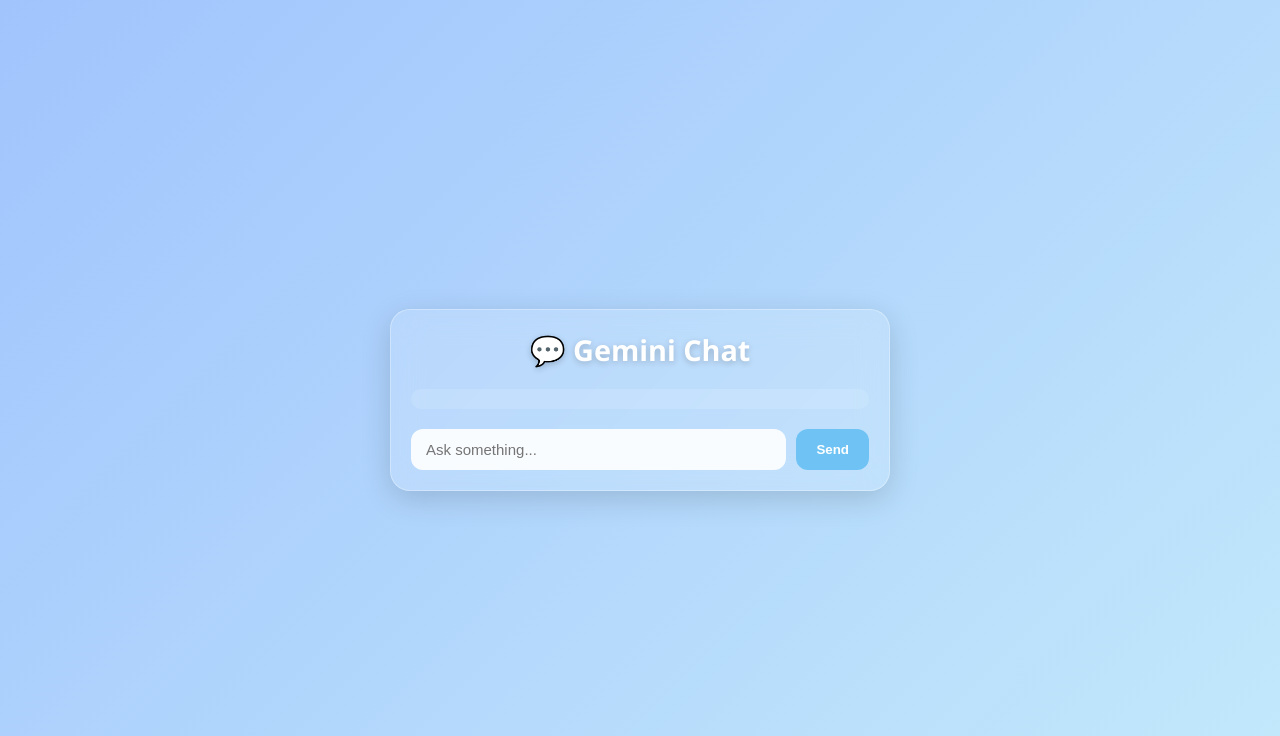
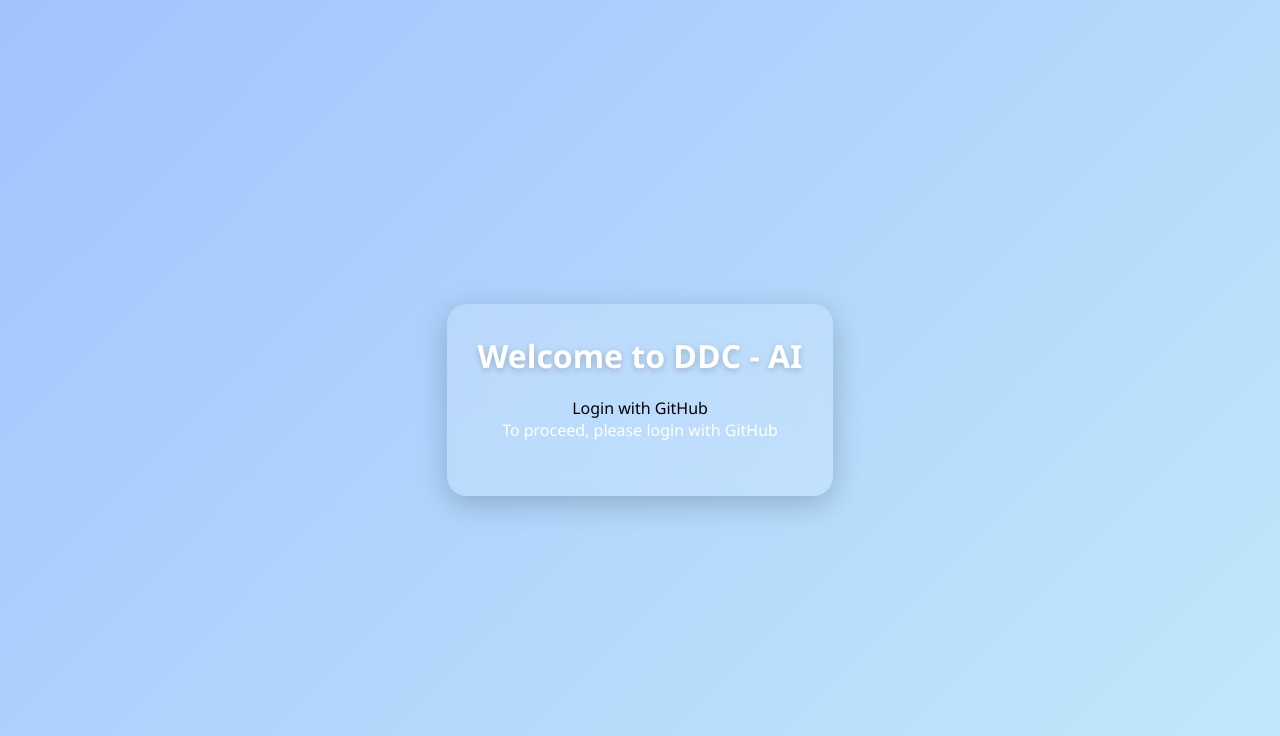
Before and after one commit to Poushali-02/ai-search-engine, a Flask app: page / in a window 1280 px wide. Shown: the top 736 px of the page. Run offline with Flask 3, Linux system fonts and the light colour scheme.

Commit message:
github integrated with db

```diff
--- a/app.py
+++ b/app.py
@@ -1,18 +1,98 @@
-from flask import Flask, render_template, request, jsonify, session
+from flask import Flask, render_template, request, jsonify, session, url_for, redirect
 import os
 from dotenv import load_dotenv
 from search import search_with_gemini
+from authlib.integrations.flask_client import OAuth
+from datetime import timedelta
+from flask_sqlalchemy import SQLAlchemy
 
 load_dotenv()
 
 app = Flask(__name__)
 app.secret_key = os.environ.get("FLASK_SECRET_KEY")
+app.permanent_session_lifetime = timedelta(days=30)
 
+#database setup
+app.config['SQLALCHEMY_DATABASE_URI'] = 'sqlite:///' + os.path.join(os.path.dirname(__file__), 'github_users.db')
+app.config['SQLALCHEMY_TRACK_MODIFICATIONS'] = False
+db = SQLAlchemy(app)
+
+#github oauthorization
+
+oauth = OAuth(app)
+github = oauth.register(
+    name='github',
+    client_id=os.getenv("GITHUB_CLIENT_ID"),
+    client_secret=os.getenv("GITHUB_CLIENT_SECRET"),
+    authorize_url='https://github.com/login/oauth/authorize',
+    authorize_params=None,
+    access_token_url='https://github.com/login/oauth/access_token',
+    refresh_token_url=None,
+    client_kwargs={'scope':'user:email repo:status repo_deployment public_repo'}
+)
+#user model
+
+class User(db.Model):
+    id = db.Column(db.Integer, primary_key = True)
+    github_id = db.Column(db.Integer, nullable = False, unique = True)
+    username = db.Column(db.String(200), nullable = True)
+    email = db.Column(db.String(200))
+    avatar_url = db.Column(db.String(200))
+    access_token = db.Column(db.String(200), nullable = True)
 # routes
 
 @app.route("/")
 def main():
+    github_id = request.cookies.get('github_id')
+    if github_id: #if ID exists in cookies then identify the browser ami oke bhule gechi, o amake bholeni
+        user = User.query.filter_by(github_id = github_id).first()
+        if user: #user ke chine nao
+            session.permanent = True
+            session['github_user'] = {
+                'id': user.github_id,
+                'login': user.username,
+                'email': user.email,
+                'avatar_url': user.avatar_url,
+                'access_token': user.access_token
+            }
     return render_template("index.html")
+
+@app.route("/login")
+def login():
+    return github.authorize_redirect(url_for('login_callback', _external=True))
+
+@app.route('/login/callback')
+def login_callback():
+    token = github.authorize_access_token()
+    user_data = github.get('https://api.github.com/user').json()
+
+    user = User.query.filter_by(github_id=user_data['id']).first()
+    if not user:
+        user = User(
+            github_id=user_data['id'],
+            username=user_data.get('login'),
+            email=user_data.get('email'),
+            avatar_url=user_data.get('avatar_url'),
+            access_token=token['access_token']  # Store the access token here
+        )
+        db.session.add(user)
+    else:
+        user.access_token = token['access_token']
+    db.session.commit()
+    user_data['access_token'] = token['access_token']
+    session['github_user'] = user_data
+    response = redirect(url_for('main'))
+    response.set_cookie('github_id', str(user.github_id), max_age=60*60*24*30)  # 30 days
+    return response
+
+@app.route("/logout")
+def logout():
+    session.clear()
+    response = redirect(url_for("main"))
+    response.delete_cookie('github_id', path='/')
+    response.set_cookie('session', '', expires=0)
+    return response
+
 @app.route('/search', methods=['POST'])
 def ask():
     try:
@@ -20,6 +100,17 @@
         user_input = data.get('user_input')
         if not user_input:
             return jsonify({"error": "No input provided"}), 400
+        github_user = session.get('github_user')
+        if not github_user:
+            return jsonify({"error": "User is not authenticated"}), 400
+
+        username = github_user.get('login')
+        access_token = github_user.get('access_token')
+        if "assigned issues" in user_input.lower() or "github" in user_input.lower():
+            from github import get_issues_of_user
+            issues = get_issues_of_user(username, access_token)
+            return jsonify({"response": f"Here are your tasks\n{issues}"})
+
         chat_memory = session.get("chat_memory", [])
         response = search_with_gemini(user_input, chat_memory)
         chat_memory.append({"user_input": user_input, "bot_response": response})
@@ -32,4 +123,6 @@
         return jsonify({"response": f"Error: {str(e)}"}), 500
 
 if __name__ == "__main__":
+    with app.app_context():  # Start an app context
+        db.create_all()
     app.run(debug=True)
--- a/search.py
+++ b/search.py
@@ -243,9 +243,7 @@
 
 Wrap up with a follow-up suggestion like: "{follow_up}" if it fits naturally into the flow.
 
-Add a light side comment if appropriate: "{side_note}".
-''' if not is_follow_up else '''
-This is a follow-up question.
+Add a light side comment if appropriate: "{side_note}"
 
 Now provide a more in-depth, structured explanation:
 - Use examples, analogies, or comparisons.
--- a/static/script.js
+++ b/static/script.js
@@ -86,3 +86,12 @@
 
   scrollToBottom();
 });
+const loginButton = document.querySelector('.login-btn');
+if (loginButton) {
+  loginButton.addEventListener('click', function (e) {
+    e.preventDefault();
+    loginButton.innerText = "Redirecting...";
+    loginButton.disabled = true;
+    window.location.href = "/login";
+  });
+}
--- a/static/style.css
+++ b/static/style.css
@@ -98,6 +98,9 @@
   border-radius: 12px;
   background: rgba(255, 255, 255, 0.9);
   font-size: 15px;
+  max-height: 100px;
+  overflow-y: auto;
+  resize: vertical;
 }
 
 input[type="text"]:focus {
@@ -161,27 +164,22 @@
     font-size: 13px;
   }
 }
-/* Add to the bottom of your CSS */
 
+/* Typing state + cursor */
+.typing .bubble {
+  animation: pulseGlow 1.2s infinite ease-in-out;
+}
+
+@keyframes pulseGlow {
+  0% { box-shadow: 0 0 10px rgba(110, 195, 244, 0.2); }
+  50% { box-shadow: 0 0 20px rgba(110, 195, 244, 0.4); }
+  100% { box-shadow: 0 0 10px rgba(110, 195, 244, 0.2); }
+}
+
+.typing em::after,
 .thinking .dots::after {
   content: '';
   display: inline-block;
-  animation: dots 1.2s steps(3, end) infinite;
-}
-
-@keyframes dots {
-  0% { content: ''; }
-  33% { content: '.'; }
-  66% { content: '..'; }
-  100% { content: '...'; }
-}
-/* Add at the end of your CSS */
-
-.typing em::after {
-  content: '';
-  display: inline-block;
-  width: 1em;
-  text-align: left;
   animation: dots 1.2s steps(3, end) infinite;
 }
 
@@ -195,6 +193,7 @@
 .cursor {
   display: inline-block;
   animation: blink 1s steps(1) infinite;
+  animation-delay: 0.5s;
   color: #aaa;
   margin-left: 2px;
 }
@@ -204,7 +203,7 @@
   51%, 100% { opacity: 0; }
 }
 
-/* Optional: style the bubble for glassmorphism if not already done */
+/* Optional: style bubble */
 .bubble {
   background: rgba(255, 255, 255, 0.1);
   backdrop-filter: blur(8px);
@@ -214,7 +213,102 @@
   margin: 6px 0;
   box-shadow: 0 4px 20px rgba(0,0,0,0.1);
   border: 1px solid rgba(255, 255, 255, 0.2);
-  color: #000000; /* Light grey text for visibility */
+  color: #000000;
   max-width: 85%;
   word-wrap: break-word;
 }
+
+/* Markdown-style elements in chat */
+.bubble strong {
+  font-weight: bold;
+  color: #222;
+}
+
+.bubble em {
+  font-style: italic;
+  color: #555;
+}
+
+.bubble code {
+  background: #eee;
+  padding: 2px 6px;
+  border-radius: 4px;
+  font-family: monospace;
+  font-size: 0.95em;
+  color: #d63384;
+}
+
+/* Login Page Styles */
+.login-container {
+  display: flex;
+  justify-content: center;
+  align-items: center;
+  height: 100vh;
+  background: linear-gradient(135deg, #a1c4fd 0%, #c2e9fb 100%);
+  font-family: 'Segoe UI', sans-serif;
+}
+
+.login-card {
+  background: rgba(255, 255, 255, 0.15);
+  backdrop-filter: blur(15px);
+  border-radius: 20px;
+  padding: 30px;
+  box-shadow: 0 8px 30px rgba(0, 0, 0, 0.2);
+  text-align: center;
+  max-width: 400px;
+  width: 100%;
+}
+
+.login-card h2 {
+  font-size: 2rem;
+  color: #fff;
+  margin-bottom: 20px;
+  text-shadow: 0 2px 6px rgba(0, 0, 0, 0.2);
+}
+
+.login-card p {
+  color: #fff;
+  font-size: 1rem;
+  margin-bottom: 25px;
+}
+
+.login-button {
+  padding: 12px 25px;
+  font-size: 16px;
+  color: white;
+  background: #6ec3f4;
+  border: none;
+  border-radius: 12px;
+  cursor: pointer;
+  transition: 0.3s ease;
+  text-decoration: none;
+  display: inline-block;
+  width: 100%;
+  text-align: center;
+}
+
+.login-button:hover {
+  background: #4baeea;
+  transform: translateY(-2px);
+  box-shadow: 0 5px 12px rgba(0, 0, 0, 0.15);
+}
+
+.login-button:focus {
+  outline: none;
+}
+
+.login-card a {
+  text-decoration: none;
+  color: inherit;
+}
+
+.login-card .login {
+  font-weight: bold;
+  color: #6ec3f4;
+  text-decoration: underline;
+  cursor: pointer;
+}
+
+.login-card .login:hover {
+  color: #4baeea;
+}
--- a/templates/index.html
+++ b/templates/index.html
@@ -1,4 +1,3 @@
-<!-- templates/index.html -->
 <!DOCTYPE html>
 <html lang="en">
 <head>
@@ -8,15 +7,25 @@
   <link rel="stylesheet" href="{{ url_for('static', filename='style.css') }}" />
 </head>
 <body>
-  <div class="chat-widget">
-    <h1>💬 Gemini Chat</h1>
+  {% if 'github_user' in session %}
+    <main class="chat-widget">
+      <h1>Welcome, {{ session['github_user']['login'] }}!</h1>
       <div id="chat-box" class="glass-box"></div>
       <form id="search-form">
         <input type="text" id="user_input" placeholder="Ask something..." autocomplete="off" required />
         <button type="submit">Send</button>
+        <a href="/logout"> Logout </a>
       </form>
+    </main>
+  {% else %}
+    <section class="login-section">
+      <div class="login-card">
+        <h2>Welcome to DDC - AI</h2>
+        <a href="/login" class="login-btn">Login with GitHub</a>
+        <p>To proceed, please login with GitHub</p>
       </div>
-
+    </section>
+  {% endif %}
   <script type="module" src="{{ url_for('static', filename='script.js') }}"></script>
 </body>
 </html>
```
Also changed, not shown: github.py (added, +25 -0 lines), github_auth.py (deleted), github_users.db (added), instance/github_users.db (added). Lines whose indentation alone changed are shown as unchanged.
